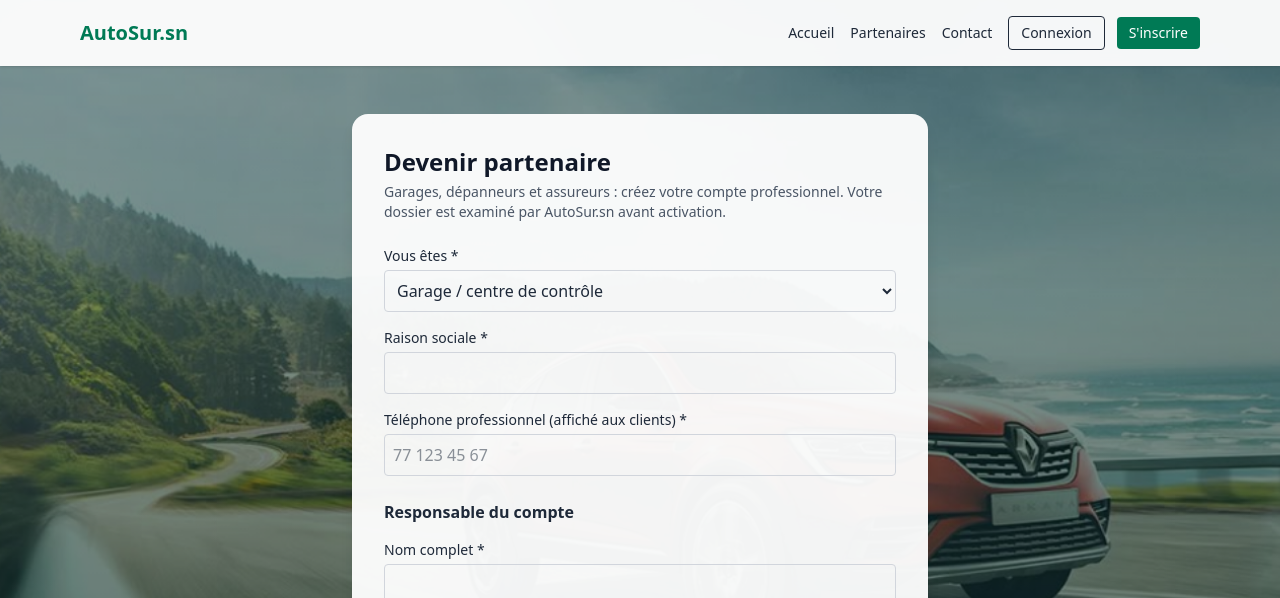
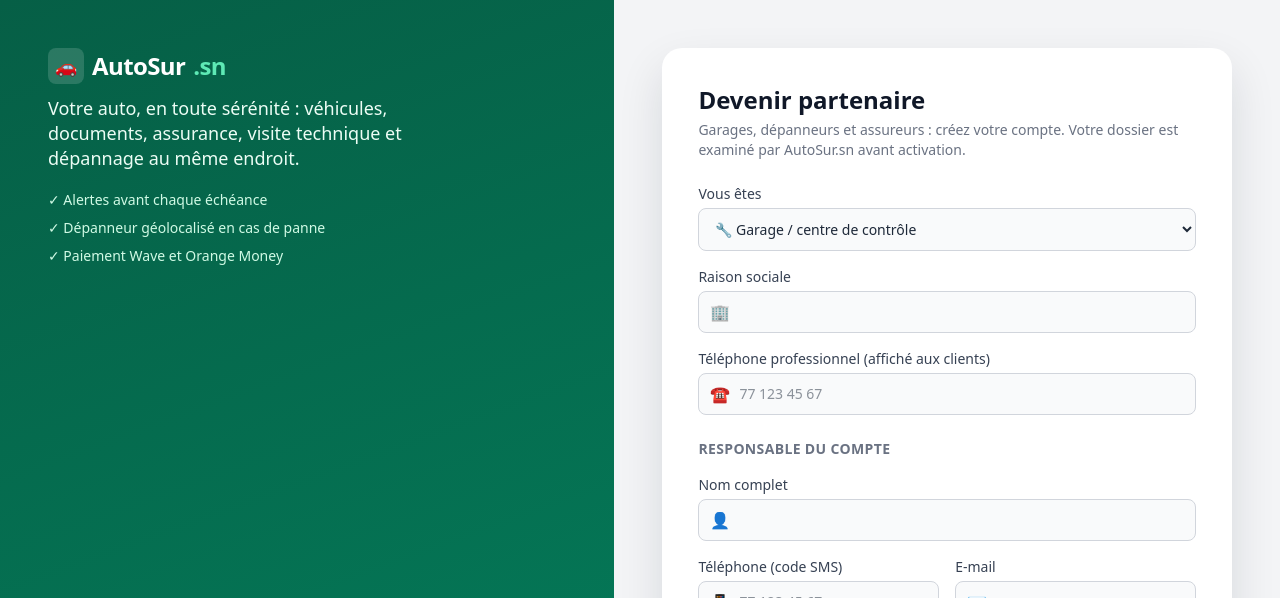
Before and after one commit to Mouhamed-dev-web/Autosur_SN, a Laravel app: page /devenir-partenaire in a window 1280 px wide. Shown: the top 598 px of the page. Run offline with Laravel 12, Linux system fonts and the light colour scheme; style sheets or scripts are compiled from the project's sources; parts of the project's set-up code (start-up, migrations or seed data) failed here and were passed over; some libraries are stand-ins or nearby versions; grey boxes are pictures that could not be loaded.

Commit message:
correction

```diff
--- a/resources/views/auth/partner-register.blade.php
+++ b/resources/views/auth/partner-register.blade.php
@@ -1,96 +1,61 @@
-@extends('layouts.guest')
+@extends('layouts.auth')
 @section('title', 'Devenir partenaire')
+@section('card_class', 'auth-card--wide')
 
 @section('content')
-@php($input = 'mt-1 w-full rounded border border-gray-300 p-2')
-<div class="mx-auto my-8 max-w-xl rounded-2xl bg-white/95 p-6 shadow-lg sm:p-8">
 <h1 class="text-2xl font-bold text-gray-900">Devenir partenaire</h1>
-    <p class="mt-1 text-sm text-gray-600">
-        Garages, dépanneurs et assureurs : créez votre compte professionnel. Votre dossier est examiné par AutoSur.sn avant activation.
-    </p>
-
-    @if ($errors->any())
-        <div class="mt-4 rounded bg-red-50 p-3 text-sm text-red-700">
-            @foreach ($errors->all() as $error)
-                <p>{{ $error }}</p>
-            @endforeach
-        </div>
-    @endif
+<p class="mt-1 text-sm text-gray-500">Garages, dépanneurs et assureurs : créez votre compte. Votre dossier est examiné par AutoSur.sn avant activation.</p>
 
 <form method="POST" action="{{ route('partners.register.store') }}" class="mt-6 space-y-4">
     @csrf
 
     <div>
-            <label class="block text-sm font-medium" for="type">Vous êtes *</label>
-            <select id="type" name="type" class="{{ $input }}">
-                <option value="garage" @selected(old('type') === 'garage')>Garage / centre de contrôle</option>
-                <option value="depanneur" @selected(old('type') === 'depanneur')>Dépanneur</option>
-                <option value="assurance" @selected(old('type') === 'assurance')>Compagnie d'assurance</option>
+        <label class="block text-sm font-medium text-gray-700" for="type">Vous êtes</label>
+        <select id="type" name="type" class="mt-1 block w-full rounded-lg border border-gray-300 bg-gray-50 py-2.5 pl-3 text-sm focus:border-emerald-600 focus:outline-none focus:ring-2 focus:ring-emerald-200">
+            <option value="garage" @selected(old('type') === 'garage')>🔧 Garage / centre de contrôle</option>
+            <option value="depanneur" @selected(old('type') === 'depanneur')>🚛 Dépanneur</option>
+            <option value="assurance" @selected(old('type') === 'assurance')>🛡️ Compagnie d'assurance</option>
         </select>
     </div>
 
-        <div>
-            <label class="block text-sm font-medium" for="company_name">Raison sociale *</label>
-            <input id="company_name" name="company_name" value="{{ old('company_name') }}" required class="{{ $input }}">
-        </div>
+    <x-auth.field name="company_name" label="Raison sociale" icon="🏢" required />
+    <x-auth.field name="contact_phone" label="Téléphone professionnel (affiché aux clients)" type="tel" icon="☎️" required placeholder="77 123 45 67" />
 
-        <div>
-            <label class="block text-sm font-medium" for="contact_phone">Téléphone professionnel (affiché aux clients) *</label>
-            <input id="contact_phone" name="contact_phone" type="tel" placeholder="77 123 45 67" value="{{ old('contact_phone') }}" required class="{{ $input }}">
-        </div>
+    <h2 class="pt-2 text-sm font-semibold uppercase tracking-wide text-gray-500">Responsable du compte</h2>
+    <x-auth.field name="name" label="Nom complet" icon="👤" required />
 
-        <h2 class="pt-2 font-semibold">Responsable du compte</h2>
-
-        <div>
-            <label class="block text-sm font-medium" for="name">Nom complet *</label>
-            <input id="name" name="name" value="{{ old('name') }}" required class="{{ $input }}">
+    <div class="grid gap-4 sm:grid-cols-2">
+        <x-auth.field name="phone" label="Téléphone (code SMS)" type="tel" icon="📱" required placeholder="77 123 45 67" />
+        <x-auth.field name="email" label="E-mail" type="email" icon="✉️" />
     </div>
 
     <div class="grid gap-4 sm:grid-cols-2">
-            <div>
-                <label class="block text-sm font-medium" for="phone">Téléphone (code SMS) *</label>
-                <input id="phone" name="phone" type="tel" placeholder="77 123 45 67" value="{{ old('phone') }}" required class="{{ $input }}">
-            </div>
-            <div>
-                <label class="block text-sm font-medium" for="email">E-mail</label>
-                <input id="email" name="email" type="email" value="{{ old('email') }}" class="{{ $input }}">
-            </div>
+        <x-auth.field name="password" label="Mot de passe" type="password" icon="🔒" required hint="8 caractères minimum" />
+        <x-auth.field name="password_confirmation" label="Confirmer" type="password" icon="🔒" required />
     </div>
 
-        <div class="grid gap-4 sm:grid-cols-2">
+   @include('partials.location-picker', ['lat' => old('base_lat'), 'lng' => old('base_lng')])
+
     <div>
-                <label class="block text-sm font-medium" for="password">Mot de passe (8 caractères min.) *</label>
-                <input id="password" name="password" type="password" required class="{{ $input }}">
-            </div>
-            <div>
-                <label class="block text-sm font-medium" for="password_confirmation">Confirmer *</label>
-                <input id="password_confirmation" name="password_confirmation" type="password" required class="{{ $input }}">
-            </div>
-        </div>
-
-        <div class="rounded border border-gray-200 p-3">
-            <p class="text-sm font-medium">Localisation (garages et dépanneurs)</p>
-            <p id="geo-status" class="mt-1 text-xs text-gray-500">Facultatif : elle sert à calculer les distances.</p>
-            <button type="button" id="geo-btn" class="mt-2 rounded border px-3 py-1.5 text-sm">Utiliser ma position actuelle</button>
-            <input type="hidden" id="base_lat" name="base_lat" value="{{ old('base_lat') }}">
-            <input type="hidden" id="base_lng" name="base_lng" value="{{ old('base_lng') }}">
-
-            <label class="mt-3 block text-sm font-medium" for="radius_km">Rayon d'intervention en km (dépanneurs)</label>
-            <input id="radius_km" name="radius_km" type="number" min="1" max="100" value="{{ old('radius_km', 30) }}" class="{{ $input }}">
+        <label class="block text-sm font-medium text-gray-700" for="radius_km">Rayon d'intervention en km (dépanneurs)</label>
+        <input id="radius_km" name="radius_km" type="number" min="1" max="100" value="{{ old('radius_km', 30) }}"
+            class="mt-1 block w-full rounded-lg border border-gray-300 bg-gray-50 p-2.5 text-sm">
     </div>
 
     <label class="flex items-start gap-2 text-sm text-gray-700">
-            <input type="checkbox" name="terms" value="1" class="mt-1" @checked(old('terms'))>
+        <input type="checkbox" name="terms" value="1" class="mt-1 rounded border-gray-300" @checked(old('terms'))>
         J'accepte que mon dossier soit examiné par AutoSur.sn avant l'activation de mon compte.
     </label>
 
-        <button class="w-full rounded-xl bg-emerald-700 px-4 py-3 font-semibold text-white hover:bg-emerald-800">Créer mon compte partenaire</button>
+    <button class="w-full rounded-lg bg-emerald-700 py-3 font-semibold text-white shadow hover:bg-emerald-800">Créer mon compte partenaire</button>
 </form>
-</div>
+
+<p class="mt-5 text-center text-sm text-gray-600">
+    Déjà partenaire ? <a href="{{ route('login') }}" class="font-semibold text-emerald-700 hover:underline">Connexion</a>
+</p>
 
 <script>
     (function () {
-        var btn = document.getElementById('geo-btn');
         var lat = document.getElementById('base_lat');
         var lng = document.getElementById('base_lng');
         var status = document.getElementById('geo-status');
--- /dev/null
+++ b/resources/views/components/auth/field.blade.php
@@ -0,0 +1,16 @@
+@props(['name', 'label', 'type' => 'text', 'icon' => null, 'hint' => null])
+
+<div>
+    <label for="{{ $name }}" class="block text-sm font-medium text-gray-700">{{ $label }}</label>
+    <div class="relative mt-1">
+        @if ($icon)
+            <span class="pointer-events-none absolute inset-y-0 left-0 flex items-center pl-3 text-gray-400">{{ $icon }}</span>
+        @endif
+        <input id="{{ $name }}" name="{{ $name }}" type="{{ $type }}"
+               @if ($type !== 'password') value="{{ old($name) }}" @endif
+               {{ $attributes->merge(['class' => 'block w-full rounded-lg border border-gray-300 bg-gray-50 py-2.5 pr-3 text-sm focus:border-emerald-600 focus:bg-white focus:outline-none focus:ring-2 focus:ring-emerald-200 '.($icon ? 'pl-10' : 'pl-3')]) }}>
+    </div>
+    @if ($hint)
+        <p class="mt-1 text-xs text-gray-500">{{ $hint }}</p>
+    @endif
+</div>
--- /dev/null
+++ b/resources/views/layouts/auth.blade.php
@@ -0,0 +1,137 @@
+<!DOCTYPE html>
+<html lang="{{ str_replace('_', '-', app()->getLocale()) }}">
+<head>
+    <meta charset="utf-8">
+    <meta name="viewport" content="width=device-width, initial-scale=1">
+    <title>@yield('title', 'AutoSur.sn') | AutoSur.sn</title>
+    @vite(['resources/css/app.css', 'resources/js/app.js'])
+
+    <style>
+        .auth-wrap { min-height: 100vh; display: flex; flex-direction: column; background: #f3f4f6; }
+        .auth-brand {
+            position: relative; overflow: hidden; color: #fff;
+            background: linear-gradient(160deg, #065f46 0%, #047857 55%, #0f172a 100%);
+            padding: 1.25rem 1.25rem 0;
+        }
+        .auth-brand__text { position: relative; z-index: 2; }
+        .auth-scene { position: relative; height: 110px; margin-top: .75rem; }
+        .auth-form { flex: 1; display: flex; align-items: center; justify-content: center; padding: 1.25rem; }
+
+        @media (min-width: 1024px) {
+            .auth-wrap { flex-direction: row; }
+            .auth-brand { width: 48%; padding: 3rem 3rem 0; display: flex; flex-direction: column; justify-content: space-between; }
+            .auth-scene { height: 260px; margin-top: 0; }
+            .auth-form { width: 52%; padding: 3rem; }
+        }
+
+        /* Route qui défile */
+        .road { position: absolute; left: 0; right: 0; bottom: 0; height: 26%; background: #1f2937; }
+        .road::before {
+            content: ""; position: absolute; left: 0; right: 0; top: 48%; height: 4px;
+            background: repeating-linear-gradient(90deg, #fbbf24 0 36px, transparent 36px 72px);
+            animation: road-move 1.1s linear infinite;
+        }
+        @keyframes road-move { from { background-position: 0 0; } to { background-position: -72px 0; } }
+
+        /* Voiture : léger rebond + arrivée */
+        .car { position: absolute; bottom: 20%; left: 50%; width: min(300px, 72%); margin-left: calc(min(300px, 72%) / -2);
+               animation: car-bounce .9s ease-in-out infinite alternate; }
+        @keyframes car-bounce { from { transform: translateY(0); } to { transform: translateY(-3px); } }
+        .wheel { transform-box: fill-box; transform-origin: center; animation: spin .6s linear infinite; }
+        @keyframes spin { to { transform: rotate(360deg); } }
+
+        /* Nuages */
+        .cloud { position: absolute; background: rgba(255,255,255,.18); border-radius: 999px; height: 14px; animation: cloud 26s linear infinite; }
+        .cloud::after { content: ""; position: absolute; left: 18%; top: -9px; width: 45%; height: 20px; background: inherit; border-radius: 999px; }
+        .cloud--1 { top: 14%; width: 70px; left: -90px; }
+        .cloud--2 { top: 34%; width: 52px; left: -90px; animation-duration: 38s; animation-delay: -12s; }
+        @keyframes cloud { to { transform: translateX(120vw); } }
+
+        .auth-card { width: 100%; max-width: 28rem; background: #fff; border-radius: 1.25rem;
+                     box-shadow: 0 20px 45px rgba(15, 23, 42, .12); padding: 2rem 1.5rem; }
+        @media (min-width: 640px) { .auth-card { padding: 2.25rem; } }
+        .auth-card--wide { max-width: 36rem; }
+
+        @media (prefers-reduced-motion: reduce) {
+            .road::before, .car, .wheel, .cloud { animation: none; }
+        }
+    </style>
+</head>
+<body class="text-gray-800 antialiased">
+<div class="auth-wrap">
+
+    {{-- Panneau de marque --}}
+    <aside class="auth-brand">
+        <div class="auth-brand__text">
+            <a href="{{ route('home') }}" class="inline-flex items-center gap-2 text-2xl font-extrabold tracking-tight">
+                <span class="inline-flex h-9 w-9 items-center justify-center rounded-lg bg-white/15 text-lg">🚗</span>
+                AutoSur<span class="text-emerald-300">.sn</span>
+            </a>
+            <p class="mt-3 hidden max-w-sm text-lg font-medium leading-snug text-emerald-50 lg:block">
+                Votre auto, en toute sérénité : véhicules, documents, assurance, visite technique et dépannage au même endroit.
+            </p>
+            <ul class="mt-5 hidden space-y-2 text-sm text-emerald-100 lg:block">
+                <li>✓ Alertes avant chaque échéance</li>
+                <li>✓ Dépanneur géolocalisé en cas de panne</li>
+                <li>✓ Paiement Wave et Orange Money</li>
+            </ul>
+        </div>
+
+        <!-- {{-- Scène animée --}}
+        <div class="auth-scene" aria-hidden="true">
+            <span class="cloud cloud--1"></span>
+            <span class="cloud cloud--2"></span>
+            <div class="road"></div>
+
+            <svg class="car" viewBox="0 0 300 120" xmlns="http://www.w3.org/2000/svg">
+                <ellipse cx="150" cy="112" rx="120" ry="5" fill="#000" opacity=".25"/>
+                {{-- carrosserie --}}
+                <path d="M20 84 L28 62 Q32 54 42 52 L78 46 L100 24 Q106 18 116 18 L186 18 Q198 18 206 26 L232 50 L268 56 Q282 58 284 70 L286 84 Q286 92 278 92 L26 92 Q18 92 20 84 Z" fill="#fbbf24"/>
+                {{-- vitres --}}
+                <path d="M108 28 L120 28 L120 50 L88 50 Z" fill="#bae6fd"/>
+                <path d="M128 28 L184 28 Q192 28 198 34 L216 50 L128 50 Z" fill="#bae6fd"/>
+                <rect x="124" y="26" width="3" height="26" fill="#f59e0b"/>
+                {{-- phares --}}
+                <rect x="272" y="62" width="12" height="9" rx="3" fill="#fff7ed"/>
+                <rect x="20" y="64" width="9" height="8" rx="2" fill="#ef4444"/>
+                {{-- bande verte AutoSur --}}
+                <rect x="40" y="70" width="228" height="6" rx="3" fill="#047857"/>
+                {{-- roues --}}
+                <g>
+                    <circle cx="82" cy="94" r="20" fill="#111827"/>
+                    <g class="wheel"><circle cx="82" cy="94" r="12" fill="#9ca3af"/>
+                        <path d="M82 84v20M72 94h20" stroke="#4b5563" stroke-width="3"/></g>
+                    <circle cx="224" cy="94" r="20" fill="#111827"/>
+                    <g class="wheel"><circle cx="224" cy="94" r="12" fill="#9ca3af"/>
+                        <path d="M224 84v20M214 94h20" stroke="#4b5563" stroke-width="3"/></g>
+                </g>
+            </svg>
+        </div> -->
+    </aside>
+
+    {{-- Formulaire --}}
+    <main class="auth-form">
+        <div class="auth-card @yield('card_class')">
+            @if (session('status'))
+                <div class="mb-4 rounded-lg bg-emerald-50 p-3 text-sm text-emerald-800">{{ session('status') }}</div>
+            @endif
+
+            @if ($errors->any())
+                <div class="mb-4 rounded-lg bg-red-50 p-3 text-sm text-red-700">
+                    @foreach ($errors->all() as $error)
+                        <p>{{ $error }}</p>
+                    @endforeach
+                </div>
+            @endif
+
+            @yield('content')
+
+            <p class="mt-6 text-center text-xs text-gray-400">
+                <a href="{{ route('home') }}" class="underline">← Retour à l'accueil</a> ·
+                <a href="{{ route('legal.privacy') }}" class="underline">Confidentialité</a>
+            </p>
+        </div>
+    </main>
+</div>
+</body>
+</html>
--- /dev/null
+++ b/resources/views/partials/location-picker.blade.php
@@ -0,0 +1,97 @@
+@php
+    // Variables attendues : $lat, $lng (peuvent être null)
+    $hasPoint = $lat !== null && $lng !== null;
+@endphp
+
+<div class="rounded-lg border border-gray-200 bg-gray-50 p-3">
+    <p class="text-sm font-medium text-gray-700">📍 Localisation de l'entreprise</p>
+    <p id="geo-status" class="mt-1 text-xs text-gray-500">
+        {{ $hasPoint ? 'Position enregistrée. Vous pouvez la corriger sur la carte.' : 'Cliquez sur le bouton, ou directement sur la carte.' }}
+    </p>
+
+    <div class="mt-2 flex flex-wrap items-center gap-2">
+        <button type="button" id="geo-btn" class="rounded-lg border border-gray-300 bg-white px-3 py-1.5 text-sm hover:bg-gray-50">
+            Utiliser ma position
+        </button>
+        <a id="geo-link" href="#" target="_blank" rel="noopener" class="hidden text-sm text-emerald-700 underline">Vérifier dans Google Maps</a>
+    </div>
+
+    <div id="geo-map" class="mt-3 h-64 w-full rounded"
+         data-lat="{{ $hasPoint ? $lat : '' }}" data-lng="{{ $hasPoint ? $lng : '' }}"></div>
+
+    <input type="hidden" id="base_lat" name="base_lat" value="{{ $hasPoint ? $lat : '' }}">
+    <input type="hidden" id="base_lng" name="base_lng" value="{{ $hasPoint ? $lng : '' }}">
+</div>
+
+<link rel="stylesheet" href="https://cdnjs.cloudflare.com/ajax/libs/leaflet/1.9.4/leaflet.min.css">
+<script src="https://cdnjs.cloudflare.com/ajax/libs/leaflet/1.9.4/leaflet.min.js"></script>
+<script>
+    (function () {
+        var el = document.getElementById('geo-map');
+        var latInput = document.getElementById('base_lat');
+        var lngInput = document.getElementById('base_lng');
+        var status = document.getElementById('geo-status');
+        var link = document.getElementById('geo-link');
+        var btn = document.getElementById('geo-btn');
+
+        var startLat = parseFloat(el.dataset.lat);
+        var startLng = parseFloat(el.dataset.lng);
+        var hasStart = !isNaN(startLat) && !isNaN(startLng);
+
+        // Dakar par défaut
+        var map = L.map('geo-map').setView(hasStart ? [startLat, startLng] : [14.6937, -17.4441], hasStart ? 16 : 11);
+        L.tileLayer('https://tile.openstreetmap.org/{z}/{x}/{y}.png', {
+            maxZoom: 19,
+            attribution: '&copy; OpenStreetMap'
+        }).addTo(map);
+
+        var marker = null;
+
+        function setPoint(lat, lng, zoom) {
+            latInput.value = lat.toFixed(7);
+            lngInput.value = lng.toFixed(7);
+            link.href = 'https://www.google.com/maps?q=' + lat + ',' + lng;
+            link.classList.remove('hidden');
+
+            if (!marker) {
+                marker = L.marker([lat, lng], { draggable: true }).addTo(map);
+                marker.on('dragend', function () {
+                    var p = marker.getLatLng();
+                    setPoint(p.lat, p.lng);
+                    status.textContent = 'Position ajustée à la main.';
+                });
+            } else {
+                marker.setLatLng([lat, lng]);
+            }
+            if (zoom) { map.setView([lat, lng], zoom); }
+        }
+
+        if (hasStart) { setPoint(startLat, startLng); }
+
+        // Clic sur la carte : place le marqueur
+        map.on('click', function (e) {
+            setPoint(e.latlng.lat, e.latlng.lng);
+            status.textContent = 'Position choisie sur la carte.';
+        });
+
+        btn.addEventListener('click', function () {
+            if (!navigator.geolocation) {
+                status.textContent = "Géolocalisation indisponible : cliquez sur la carte pour placer votre entreprise.";
+                return;
+            }
+            status.textContent = 'Localisation en cours...';
+            btn.disabled = true;
+
+            navigator.geolocation.getCurrentPosition(function (p) {
+                btn.disabled = false;
+                setPoint(p.coords.latitude, p.coords.longitude, 17);
+                var acc = Math.round(p.coords.accuracy);
+                status.textContent = 'Position trouvée (précision d\'environ ' + acc + ' m).'
+                    + (acc > 500 ? ' Précision faible : déplacez le marqueur sur votre entreprise.' : ' Déplacez le marqueur si besoin.');
+            }, function () {
+                btn.disabled = false;
+                status.textContent = "Position non obtenue (autorisation refusée ?). Cliquez sur la carte pour placer votre entreprise.";
+            }, { enableHighAccuracy: true, timeout: 15000, maximumAge: 0 });
+        });
+    })();
+</script>
```
Also changed, not shown: app/Console/Commands/ResetUsers.php (added, +71 -0 lines), resources/views/auth/forgot-password.blade.php (+9 -23 lines), resources/views/auth/login.blade.php (+21 -26 lines), resources/views/auth/register.blade.php (+13 -37 lines), resources/views/auth/reset-password.blade.php (+12 -34 lines), resources/views/auth/verify-otp.blade.php (+5 -9 lines), resources/views/partner/profile.blade.php (+15 -46 lines). Lines whose indentation alone changed are shown as unchanged.
